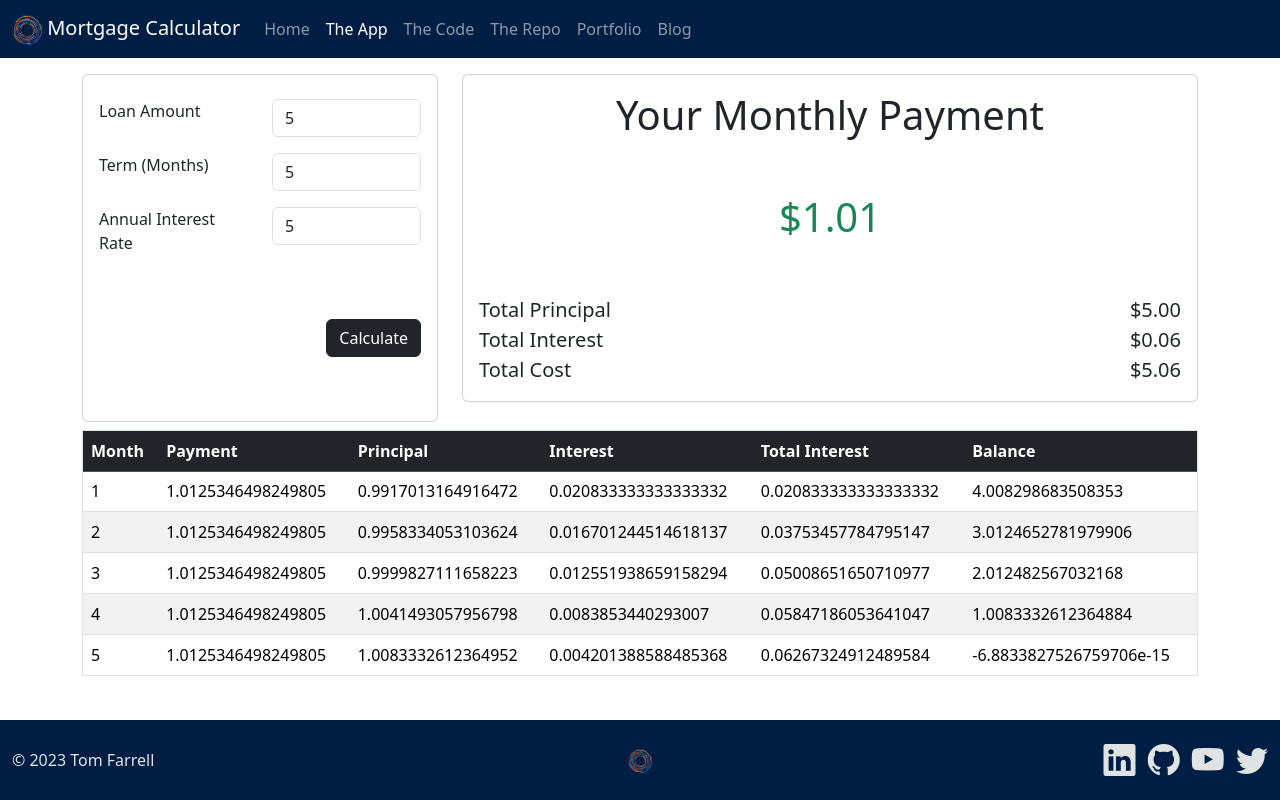
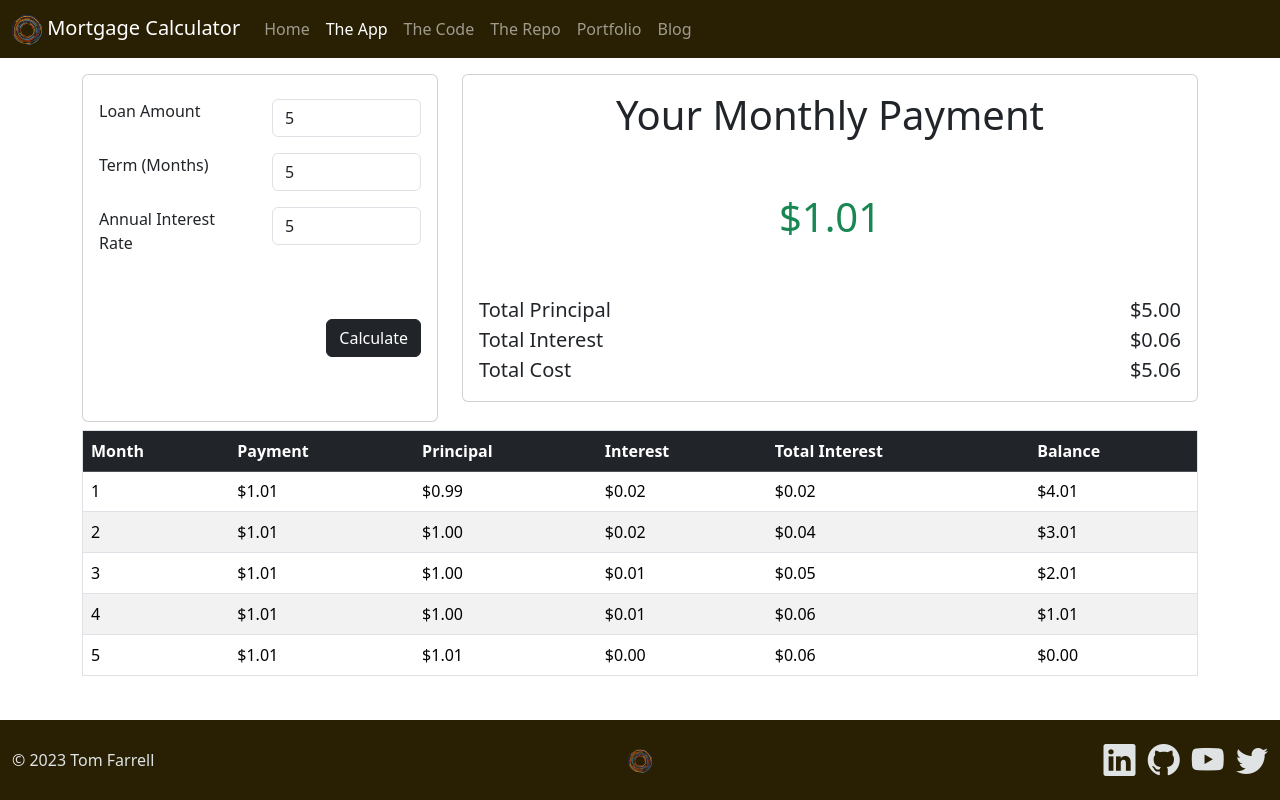
Before and after one commit to TJF71/LoanLines, a plain HTML site: page app.html in a window 1280 px wide. Both pictures are taken after typing "5", "5", "5" into the empty fields and a click on the button "Calculate". Drawn offline with nearby package versions, Linux system fonts and the light colour scheme; some packages are replaced by stand-ins of ours; a script that the page names is missing.

Commit message:
working update

```diff
--- a/css/site.css
+++ b/css/site.css
@@ -1,7 +1,7 @@
 /* Sticky Footer */
 
 :root {
-    --tf-primary-color: #001e43;    /**/
+    --tf-primary-color: #292004 ; ;    /**/
     --tf-secondary-color: #ff993b;
     --tf-light-color: #dfe3e4;
     --tf-dark-color: #1b1b1b;
--- a/js/site.js
+++ b/js/site.js
@@ -117,11 +117,11 @@ function displayPayments(paymentsArr){
         let tableCells = tableRow.querySelectorAll('td');
 
         tableCells[0].textContent = payment.month;
-        tableCells[1].textContent = payment.payment;
-        tableCells[2].textContent = payment.principal;
-        tableCells[3].textContent = payment.interest;
-        tableCells[4].textContent = payment.totalInterest;
-        tableCells[5].textContent = payment.balance;
+        tableCells[1].textContent = payment.payment.toLocaleString('en-US', format);
+        tableCells[2].textContent = payment.principal.toLocaleString('en-US', format);
+        tableCells[3].textContent = payment.interest.toLocaleString('en-US', format);
+        tableCells[4].textContent = payment.totalInterest.toLocaleString('en-US', format);
+        tableCells[5].textContent = Math.abs(payment.balance).toLocaleString('en-US', format);
 
         paymentsTable.appendChild(tableRow);
 
```
Also changed, not shown: index.html (+4 -4 lines), img/LoanLines.png (added).
